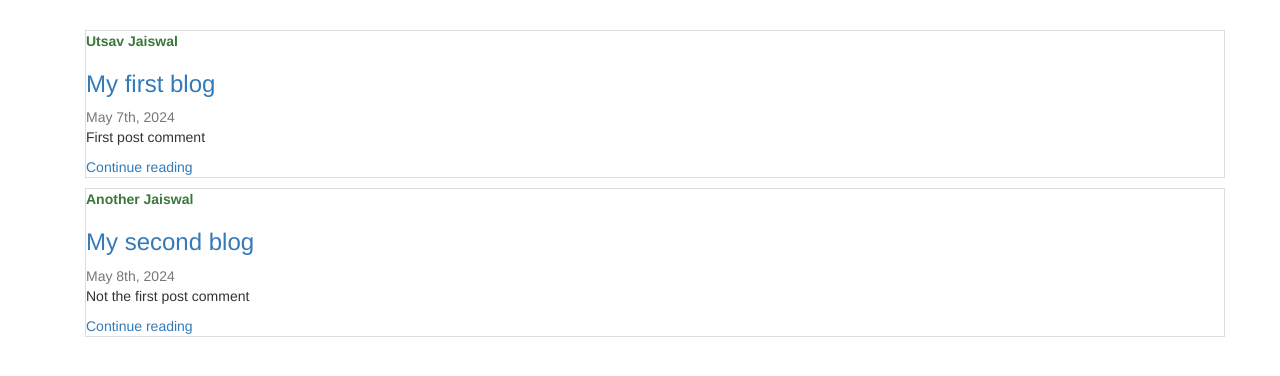
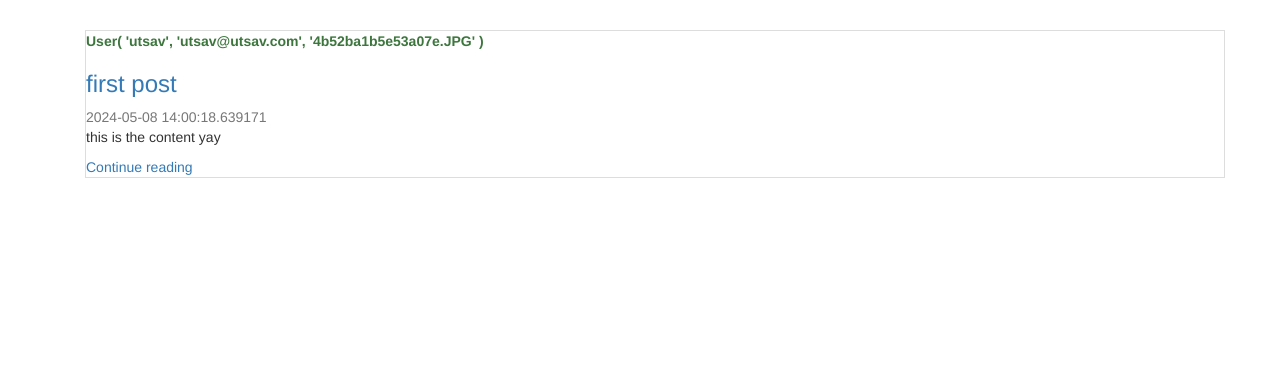
Before and after one commit to Utsav-J/FlaskBlogApp, a Flask app: page / in a window 1280 px wide. Shown: the part 52-428 px from the top of the page. Run offline with Flask 3, Linux system fonts and the light colour scheme; some libraries are stand-ins or nearby versions.

Commit message:
posting feature added

```diff
--- a/flaskblog/routes.py
+++ b/flaskblog/routes.py
@@ -1,5 +1,5 @@
 from flask import render_template,url_for, redirect, flash, request
-from flaskblog.forms import RegistrationForm, LoginForm, UpdateForm
+from flaskblog.forms import RegistrationForm, LoginForm, UpdateForm, PostForm
 from flaskblog import app, db, bcrypt
 from flaskblog.models import User, Post
 from flask_login import login_user, current_user, logout_user, login_required
@@ -7,26 +7,27 @@ import secrets
 import os
 from PIL import Image
 
-blog_posts = [
-    {
-       'author':  'Utsav Jaiswal',
-       'title': 'My first blog',
-       'content': 'First post comment',
-       'date_posted': 'May 7th, 2024',
-    },
-    {
-       'author':  'Another Jaiswal',
-       'title': 'My second blog',
-       'content': 'Not the first post comment',
-       'date_posted': 'May 8th, 2024',
-    },
+# blog_posts = [
+#     {
+#        'author':  'Utsav Jaiswal',
+#        'title': 'My first blog',
+#        'content': 'First post comment',
+#        'date_posted': 'May 7th, 2024',
+#     },
+#     {
+#        'author':  'Another Jaiswal',
+#        'title': 'My second blog',
+#        'content': 'Not the first post comment',
+#        'date_posted': 'May 8th, 2024',
+#     },
 
-]
+# ]
 
 
 @app.route('/')
 @app.route('/home')
 def home():
+    blog_posts = Post.query.all()
     return render_template("homepage.html", posts = blog_posts, title = 'Flask App')
 
 @app.route('/about')
@@ -108,3 +109,16 @@ def account():
     return render_template("account.html",title = 'Account',
                            image_file = image_file,
                            form = form)
+
+
+@app.route('/post/new', methods = ["GET", "POST"])
+@login_required
+def new_post():
+    form  =  PostForm()
+    if form.validate_on_submit():
+        post = Post(title = form.title.data,content = form.content.data, author = current_user)
+        db.session.add(post)
+        db.session.commit()
+        flash('Your post has been created', 'success')
+        return redirect(url_for('home'))
+    return render_template("create_post.html", title = "New Post", form = form)
--- a/flaskblog/templates/layout.html
+++ b/flaskblog/templates/layout.html
@@ -35,8 +35,9 @@
             <ul class="nav navbar-nav navbar-right">
 
               {% if current_user.is_authenticated %}
-                <li><a href="/account"><span class="glyphicon glyphicon-user"></span> Account</a></li>
-                <li><a href="/logout"><span class="glyphicon glyphicon-log-out"></span> Log out</a></li>
+                <li><a href="/post/new"><span class="glyphicon glyphicon-plus"></span>  New Post</a></li>
+                <li><a href="/account"><span class="glyphicon glyphicon-user"></span>  Account</a></li>
+                <li><a href="/logout"><span class="glyphicon glyphicon-log-out"></span>  Log out</a></li>
               {% else %}
                 <li><a href="/register"><span class="glyphicon glyphicon-user"></span> Sign Up</a></li>
                 <li><a href="/login"><span class="glyphicon glyphicon-log-in"></span> Login</a></li>
```
Also changed, not shown: flaskblog/forms.py (+6 -1 lines), flaskblog/templates/create_post.html (added, +32 -0 lines), instance/site.db.
